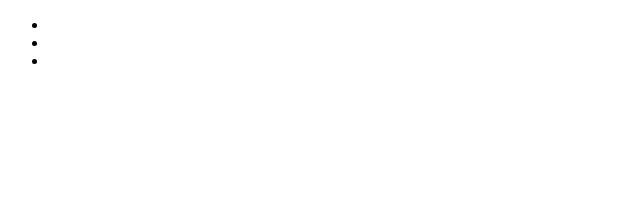
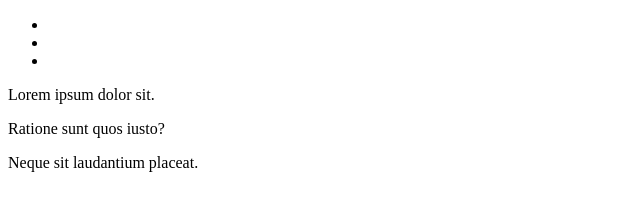
Before and after one commit to firatdayan/deneme, a plain HTML site: page test.html in a window 1280 px wide. Shown: the whole page, without its empty margins (0-640 px from the left). Drawn offline with Linux system fonts and the light colour scheme.

Commit message:
dosyalar degisti

```diff
--- a/test.html
+++ b/test.html
@@ -12,5 +12,8 @@
         <li></li>
         <li></li>
     </ul>
+    <p>Lorem ipsum dolor sit.</p>
+    <p>Ratione sunt quos iusto?</p>
+    <p>Neque sit laudantium placeat.</p>
 </body>
 </html>
```
Also changed, not shown: index.html (+1 -0 lines).
